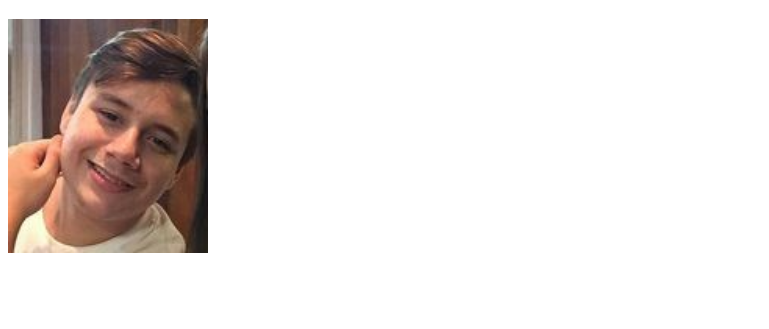
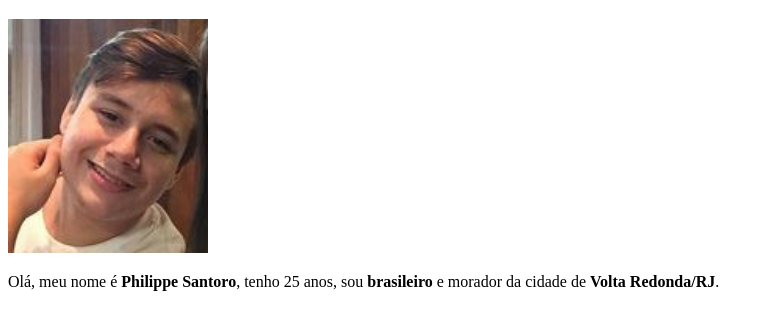
Before and after one commit to phsantoro/phsantoro.github.io, a plain HTML site: page index.html in a window 1280 px wide. Shown: the part 61-390 px from the top of the page, without its empty margins (0-769 px from the left). Drawn offline with Linux system fonts and the light colour scheme.

Commit message:
Adicionando a descriçao sobre mim

```diff
--- a/index.html
+++ b/index.html
@@ -9,5 +9,8 @@
 
     <img src="/eu.jpeg" alt="Foto de Philippe Machado" width="200px">
 
+    <p>Olá, meu nome é <strong>Philippe Santoro</strong>,  tenho 25 anos, sou <strong>brasileiro</strong> e morador da cidade de <strong> Volta Redonda/RJ</strong>.  </p>
+
+
 </body>
 </html>
```
